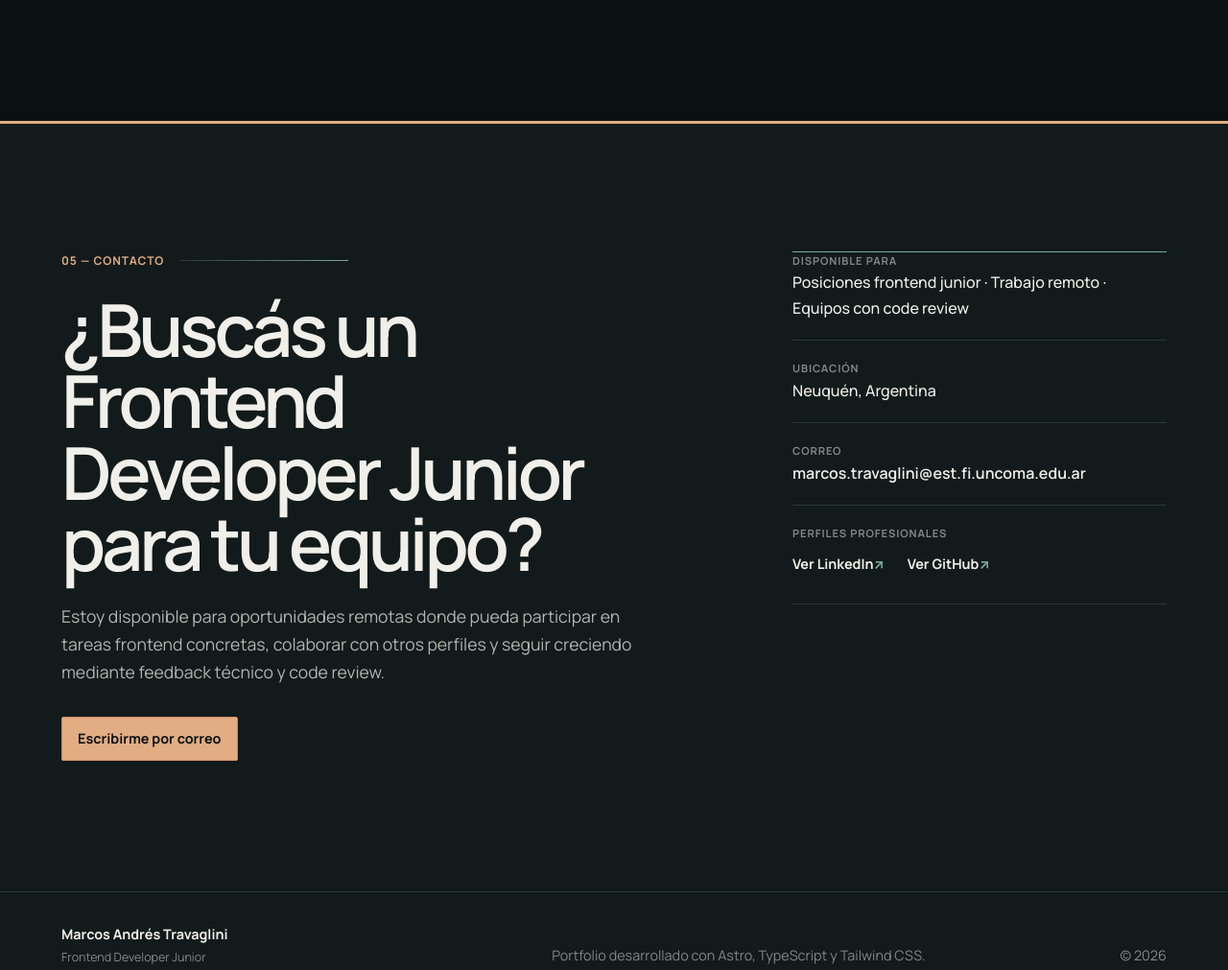
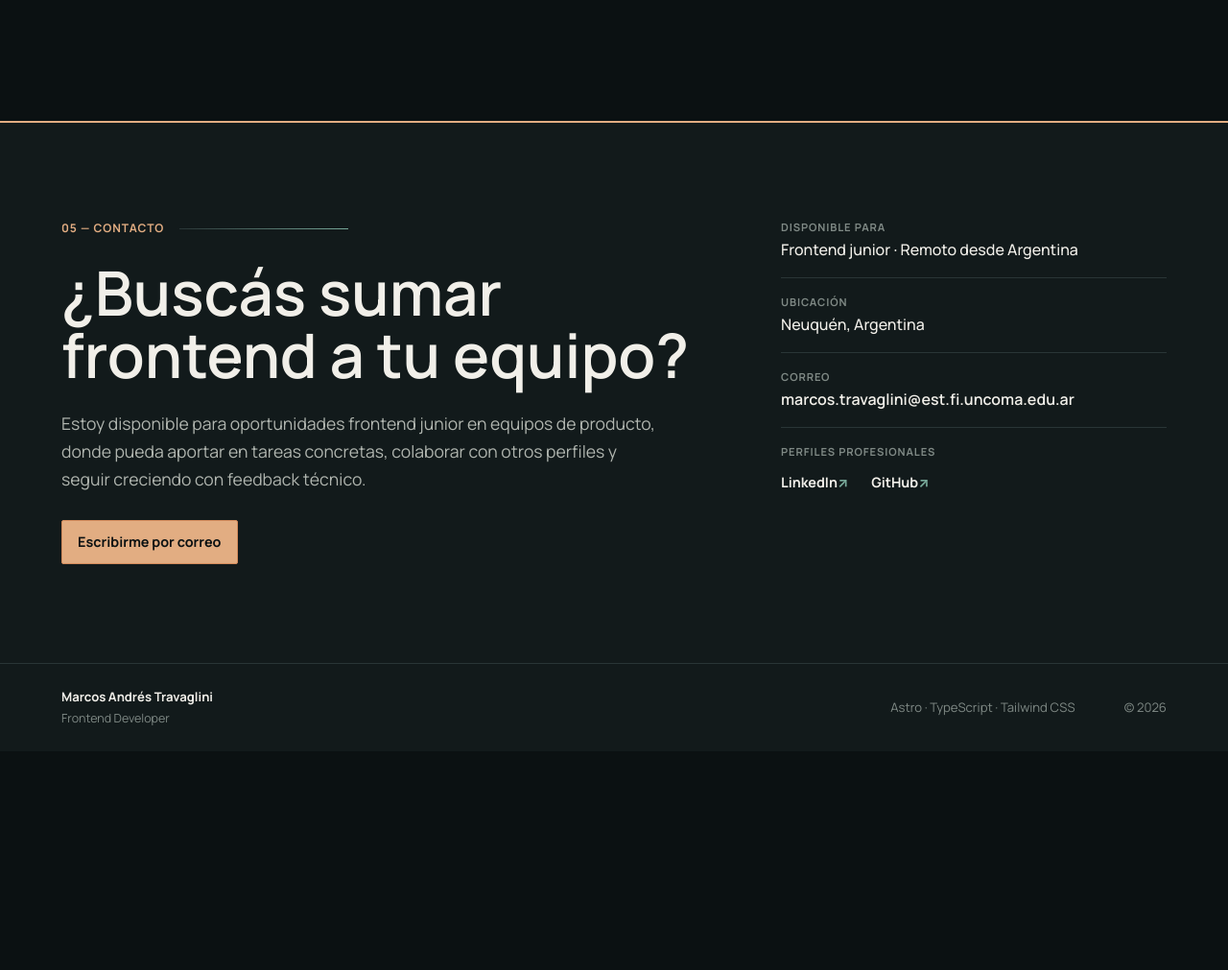
Before and after one commit to Blackpachamame/portfolio, an Astro site: page / in a window 1280 px wide. Shown: the part 7082-8093 px from the top of the page at 96% size. After the commit the page ends 7865 px from the top, so only its background shows below. Built offline with nearby package versions, Linux system fonts and the light colour scheme; Astro itself is replaced by a stand-in of ours.

Commit message:
refactor: simplify contact section and footer

```diff
--- a/src/components/layout/SiteFooter.astro
+++ b/src/components/layout/SiteFooter.astro
@@ -1,5 +1,5 @@
 ---
-import { siteInfo } from '../../data/site';
+import { headerContent, siteInfo } from '../../data/site';
 
 const currentYear = new Date().getFullYear();
 ---
@@ -8,9 +8,9 @@ const currentYear = new Date().getFullYear();
   <div class="site-footer__inner container">
     <p class="site-footer__identity">
       <span>{siteInfo.name}</span>
-      <span>{siteInfo.role}</span>
+      <span>{headerContent.descriptor}</span>
     </p>
-    <p class="site-footer__build">Portfolio desarrollado con Astro, TypeScript y Tailwind CSS.</p>
+    <p class="site-footer__build">Astro · TypeScript · Tailwind CSS</p>
     <p class="site-footer__year">© {currentYear}</p>
   </div>
 </footer>
--- a/src/components/sections/ContactSection.astro
+++ b/src/components/sections/ContactSection.astro
@@ -42,7 +42,7 @@ const emailHref = `mailto:${siteInfo.email}`;
               socialLinks.map((link) => (
                 <li>
                   <a href={link.href} target="_blank" rel="noopener noreferrer">
-                    Ver {link.platform}
+                    {link.platform}
                     <span aria-hidden="true"> ↗</span>
                     <span class="contact-details__new-tab">(abre en una pestaña nueva)</span>
                   </a>
--- a/src/data/site.ts
+++ b/src/data/site.ts
@@ -73,10 +73,10 @@ export const profileDetails: ProfileDetail[] = [
 
 export const contactContent = {
   eyebrow: '05 — Contacto',
-  title: '¿Buscás un Frontend Developer Junior para tu equipo?',
+  title: '¿Buscás sumar frontend a tu equipo?',
   description:
-    'Estoy disponible para oportunidades remotas donde pueda participar en tareas frontend concretas, colaborar con otros perfiles y seguir creciendo mediante feedback técnico y code review.',
+    'Estoy disponible para oportunidades frontend junior en equipos de producto, donde pueda aportar en tareas concretas, colaborar con otros perfiles y seguir creciendo con feedback técnico.',
   primaryAction: 'Escribirme por correo',
   availabilityLabel: 'Disponible para',
-  availability: 'Posiciones frontend junior · Trabajo remoto · Equipos con code review',
+  availability: 'Frontend junior · Remoto desde Argentina',
 };
--- a/src/styles/global.css
+++ b/src/styles/global.css
@@ -1278,7 +1278,7 @@ strong {
 }
 
 .site-footer {
-  padding-block: 2rem;
+  padding-block: 1.5rem;
   border-block-start: 0;
   color: var(--color-text-muted);
   background: var(--color-surface);
@@ -1287,16 +1287,16 @@ strong {
 .site-footer__inner {
   display: flex;
   flex-direction: column;
-  gap: 1rem;
+  gap: 0.75rem;
 }
 
 .site-footer p {
   margin-block-end: 0;
-  font-size: 0.9rem;
+  font-size: 0.82rem;
 }
 
 .contact-section {
-  --section-space: clamp(4.75rem, 11vw, 8.5rem);
+  --section-space: clamp(4rem, 8vw, 6.5rem);
 
   position: relative;
   background: var(--color-surface);
@@ -1306,14 +1306,14 @@ strong {
   position: absolute;
   inset-block-start: 0;
   inset-inline: 0;
-  height: 0.1875rem;
+  height: 0.125rem;
   background: var(--color-accent-soft);
   content: '';
 }
 
 .contact-section__inner {
   display: grid;
-  gap: clamp(3.5rem, 10vw, 7rem);
+  gap: clamp(2.75rem, 7vw, 5rem);
 }
 
 .contact-section__heading {
@@ -1344,17 +1344,17 @@ strong {
 }
 
 .contact-section__heading h2 {
-  max-width: 19ch;
+  max-width: 20ch;
   margin-block-end: 1.5rem;
-  font-size: clamp(2.15rem, 10.5vw, 4.75rem);
-  font-weight: 600;
-  letter-spacing: -0.055em;
-  line-height: 0.98;
+  font-size: clamp(2.1rem, 8vw, 4.25rem);
+  font-weight: 600;
+  letter-spacing: 0;
+  line-height: 1.02;
 }
 
 .contact-section__introduction {
   max-width: 39rem;
-  margin-block-end: 2rem;
+  margin-block-end: 1.75rem;
   color: var(--color-text-secondary);
   font-size: clamp(1rem, 2vw, 1.1rem);
 }
@@ -1368,7 +1368,7 @@ strong {
   min-width: 0;
   margin: 0;
   padding-block-start: 1.5rem;
-  border-block-start: 1px solid var(--color-border);
+  border-block-start: 0;
 }
 
 .contact-details__address {
@@ -1380,7 +1380,7 @@ strong {
 
 .contact-details__item {
   min-width: 0;
-  padding-block: 1.25rem;
+  padding-block: 1rem;
   border-block-end: 1px solid var(--color-border);
 }
 
@@ -1405,6 +1405,11 @@ strong {
 
 .contact-details__item--availability {
   padding-block-start: 0;
+}
+
+.contact-details__address .contact-details__item:last-child {
+  padding-block-end: 0;
+  border-block-end: 0;
 }
 
 .contact-details__email {
@@ -1637,6 +1642,10 @@ strong {
     align-items: start;
   }
 
+  .contact-section__heading h2 {
+    font-size: clamp(2.5rem, 5vw, 4.25rem);
+  }
+
   .contact-section__primary-action {
     width: fit-content;
   }
@@ -1648,8 +1657,8 @@ strong {
 
   .site-footer__inner {
     display: grid;
-    grid-template-columns: minmax(12rem, 0.85fr) minmax(18rem, 1fr) auto;
-    align-items: end;
+    grid-template-columns: minmax(12rem, 1fr) auto auto;
+    align-items: center;
     gap: clamp(1.5rem, 4vw, 4rem);
   }
 
```
